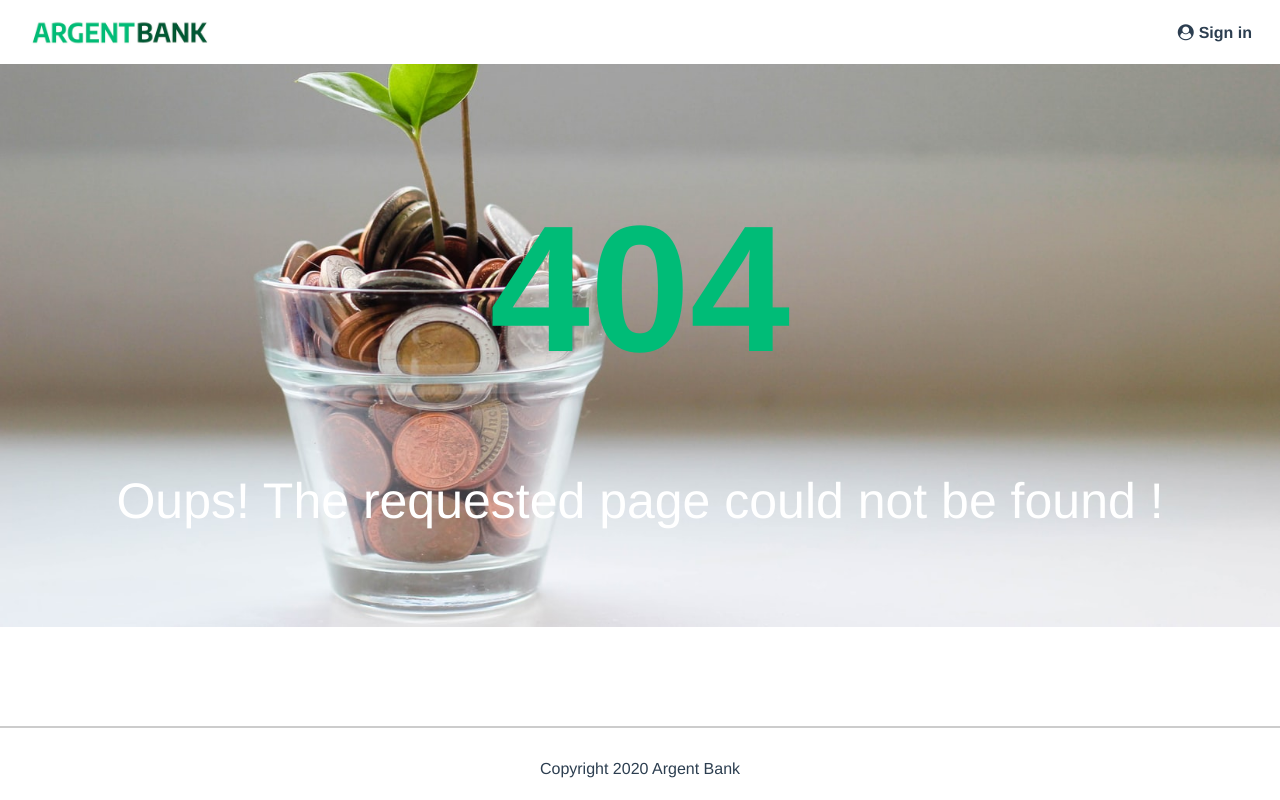
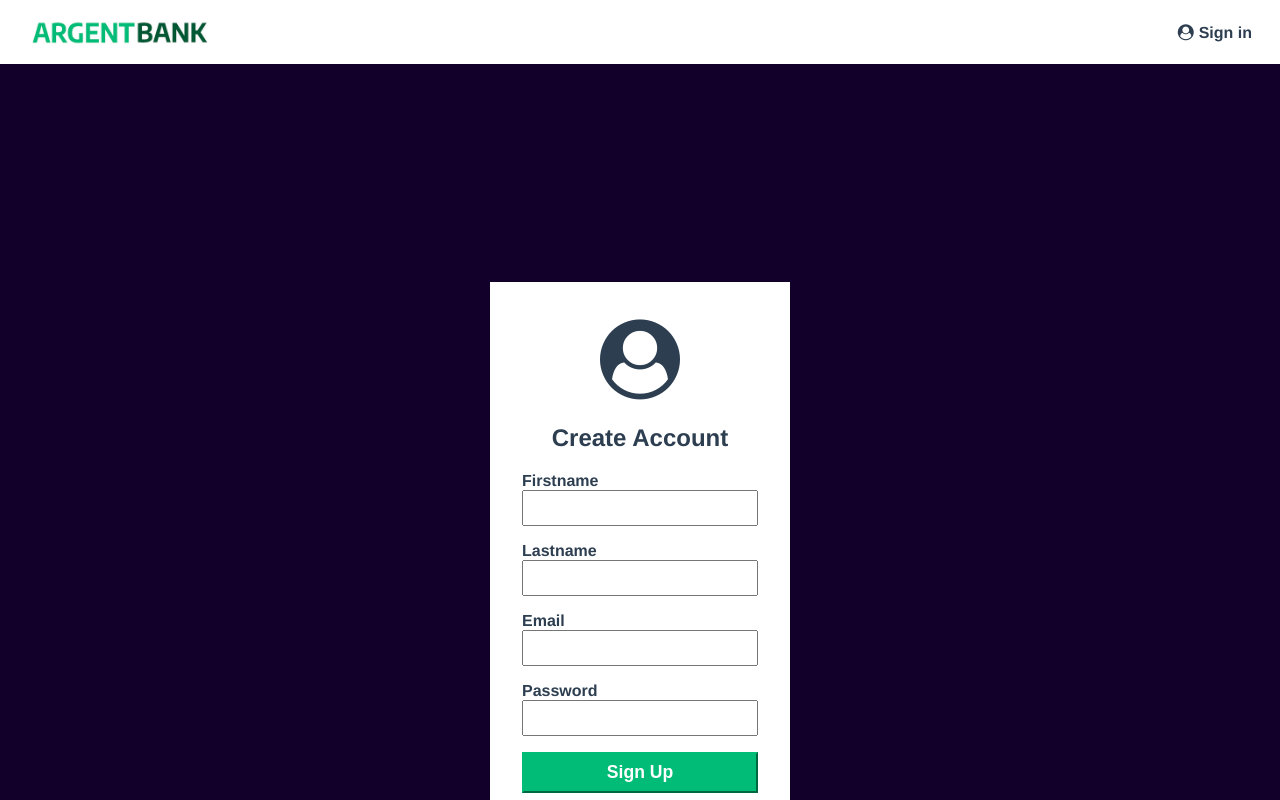
Before and after one commit to modough/argentbank, a React (Vite) app in the folder client/: page /signup in a window 1280 px wide. Before the commit this address had no page. Shown: the top 800 px of the page. Built offline with nearby package versions, Linux system fonts and the light colour scheme.

Commit message:
creating signup page

```diff
--- a/client/src/App.jsx
+++ b/client/src/App.jsx
@@ -5,6 +5,7 @@ import ErrorPage from './pages/error/ErrorPage'
 import UserPage from './pages/UserPage'
 import Footer from './components/Footer'
 import Header from './components/Header'
+import CreateAccountPage from './pages/CreateAccountPage'
 
 
 function App() {
@@ -14,6 +15,7 @@ function App() {
             <main className='container content'>
                 <Routes>
                     <Route path='/' element={<LandingPage />} />
+                    <Route path='/signup' element={<CreateAccountPage />} />
                     <Route path='/login' element={<SignInPage />} />
                     <Route path='/profile' element={<UserPage />} />
                     <Route path='*' element={<ErrorPage />} />
--- a/client/src/css/main.css
+++ b/client/src/css/main.css
@@ -7,6 +7,7 @@ html {
 }
 * {
   list-style-type: none;
+  text-decoration: none;
 }
 body {
   margin: 0;
@@ -202,7 +203,7 @@ body {
   padding: 8px;
   font-size: 1.1rem;
   font-weight: bold;
-  margin-top: 1rem;
+  margin: 1rem 0;
   border-color: #00bc77;
   background-color: #00bc77;
   color: #fff;
@@ -221,6 +222,13 @@ body {
   font-size: 5rem;
 }
 
+.signup-text {
+  color: #2c3e50;
+  font-weight: 700;
+}
+.signup-text:hover {
+  text-decoration: underline;
+}
 .input-remember {
   display: flex;
   width: 100%;
@@ -246,6 +254,7 @@ body {
   padding: 5px;
   font-size: 1.2rem;
 }
+
 .error-alert {
   color: red;
   padding: 5px;
--- a/client/src/features/authSliceReducer.jsx
+++ b/client/src/features/authSliceReducer.jsx
@@ -1,5 +1,5 @@
 import { createSlice } from "@reduxjs/toolkit";
-import { userData, updateUserData } from "./fetchData";
+import { userData, updateUserData, createAccountData } from "./fetchData";
 
 
 const initialState = {
@@ -9,6 +9,7 @@ const initialState = {
     firstName: null,
     lastName: null,
     id: null,
+    success: null,
 }
 const authSlice = createSlice({
     name: 'auth',
@@ -23,15 +24,9 @@ const authSlice = createSlice({
             state.lastName = action.payload.updateLastName
             state.token = action.payload.token
         })
-
     },
     extraReducers: (builder) => {
         builder
-            .addCase(userData.pending, (state) => {
-                state.loading = true;
-                state.token = null;
-                state.error = null
-            })
             .addCase(userData.fulfilled, (state, action) => {
                 console.log(action)
                 state.loading = false
@@ -50,7 +45,23 @@ const authSlice = createSlice({
                     state.error = action.error.message
                 }
             })
-
+            .addCase(createAccountData.fulfilled, (state, action) => {
+                state.error = null
+                state.firstName = action.payload.body.firstName
+                state.lastName = action.payload.body.lastName
+                state.success = action.payload.message
+            })
+            .addCase(createAccountData.rejected, (state, action) => {
+                state.loading = false
+                if (action.succes.message === "User successfully created") {
+                    state.success = 'Account successfully created ! you may now log in !'
+                }
+                if (action.error.message === 'Request failed with status code 400') {
+                    state.error = 'Email already exists';
+                } else {
+                    state.error = action.error.message
+                }
+            })
     }
 })
 export const { logout, updateUser } = authSlice.actions
--- a/client/src/features/fetchData.jsx
+++ b/client/src/features/fetchData.jsx
@@ -19,7 +19,6 @@ export const updateUserData = createAsyncThunk('updateUserData', async (updateIn
     });
     let config = {
         method: 'put',
-        maxBodyLength: Infinity,
         url: 'http://localhost:3001/api/v1/user/profile',
         headers: {
             'Content-Type': 'application/json',
@@ -35,3 +34,34 @@ export const updateUserData = createAsyncThunk('updateUserData', async (updateIn
             console.log(error);
         });
 })
+
+export const createAccountData = createAsyncThunk('createAccount', async (createInfos) => {
+    const { token, firstName, lastName, email, password } = createInfos
+
+    let data = JSON.stringify({
+        "firstName": firstName,
+        "lastName": lastName,
+        "email": email,
+        "password": password
+    });
+
+    let config = {
+        method: 'post',
+        maxBodyLength: Infinity,
+        url: 'http://localhost:3001/api/v1/user/signup',
+        headers: {
+            'Content-Type': 'application/json',
+            'Authorization': `Bearer ${token}`
+        },
+        data: data
+    };
+
+    axios.request(config)
+        .then((response) => {
+            console.log(JSON.stringify(response.data));
+        })
+        .catch((error) => {
+            console.log(error);
+        });
+
+})
--- /dev/null
+++ b/client/src/pages/CreateAccountPage.jsx
@@ -0,0 +1,81 @@
+import { useState } from "react"
+import Input from "../components/input"
+import { useDispatch, useSelector } from "react-redux"
+import { createAccountData } from "../features/fetchData"
+import { useNavigate } from "react-router-dom"
+
+function CreateAccountPage() {
+    const { success, error, loading } = useSelector((state) => state.userReducer)
+    const [firstName, setFirstName] = useState('')
+    const [lastName, setLastName] = useState('')
+    const [email, setEmail] = useState('')
+    const [password, setPassword] = useState('')
+    const dispatch = useDispatch()
+    const navigate = useNavigate()
+    const handleSignup = async (e) => {
+        e.preventDefault()
+        let createInfos = {
+            firstName,
+            lastName,
+            email,
+            password
+        }
+        await dispatch(createAccountData(createInfos)).then((action) => {
+            console.log(action)
+            if (action.payload) {
+                setFirstName('');
+                setLastName('');
+                setEmail('');
+                setPassword('');
+                navigate('/login')
+            }
+        })
+    }
+
+
+    return (
+        <main className="main bg-dark">
+            <section className="sign-in-content">
+                <i className="fa fa-user-circle sign-in-icon"></i>
+                <h1>Create Account</h1>
+                <form >
+                    <Input
+                        className="input-wrapper"
+                        title="Firstname"
+                        value={firstName}
+                        id="firstname"
+                        action={(e) => setFirstName(e.target.value)}
+                    />
+                    <Input
+                        className="input-wrapper"
+                        title="Lastname"
+                        value={lastName}
+                        id="lastname"
+                        action={(e) => setLastName(e.target.value)}
+                    />
+                    <Input
+                        className="input-wrapper"
+                        title="Email"
+                        value={email}
+                        id="email"
+                        action={(e) => setEmail(e.target.value)}
+                    />
+                    <Input
+                        className="input-wrapper"
+                        title="Password"
+                        value={password}
+                        id="password"
+                        action={(e) => setPassword(e.target.value)}
+                    />
+                    <button className="sign-in-button" onClick={handleSignup}>
+                        {loading ? 'Loading...' : 'Sign Up'}
+                    </button>
+                    <div className="error-alert" role='alert'>{error ? error : success}</div>
+
+                </form>
+            </section>
+        </main>
+    )
+}
+
+export default CreateAccountPage
--- a/client/src/pages/SignInPage.jsx
+++ b/client/src/pages/SignInPage.jsx
@@ -1,5 +1,5 @@
 import { useState } from "react"
-import { useNavigate } from "react-router-dom"
+import { Link, useNavigate } from "react-router-dom"
 import { useDispatch, useSelector } from "react-redux"
 import { userData } from "../features/fetchData"
 import Input from "../components/input"
@@ -55,6 +55,9 @@ function SignInPage() {
                         {loading ? 'Loading...' : 'Sign In'}
                     </button>
                     <div className="error-alert" role='alert'>{error ? error : ''}</div>
+                    <Link to='/signup'>
+                        <p className="signup-text">Create Account</p>
+                    </Link>
                 </form>
             </section>
         </main>
--- a/client/src/pages/UserPage.jsx
+++ b/client/src/pages/UserPage.jsx
@@ -3,7 +3,7 @@ import { useDispatch, useSelector } from 'react-redux'
 import { userPageData } from "../utils/mockData";
 import { LayoutAdmin } from "../components/LayoutAdmin";
 import Input from "../components/input";
-import { useState } from "react";
+import { Fragment, useState } from "react";
 import { updateUser } from "../features/authSliceReducer";
 import { updateUserData } from "../features/fetchData";
 
@@ -43,11 +43,6 @@ function UserPage() {
             return userDetails
         })
     }
-
-    const { checking } = userDetails
-    const { creditCard } = userDetails
-    const { savings } = userDetails
-
     return (
         <LayoutAdmin>
             <main className="main bg-dark">
@@ -69,21 +64,42 @@ function UserPage() {
                     }
                 </div>
                 <h2 className="sr-only">Accounts</h2>
+                {userDetails ?
+                    <Fragment>
                         <Account
-                    title={checking.title}
-                    amount={checking.amount}
-                    description={checking.description}
+                            title={userDetails.checking.title}
+                            amount={userDetails.checking.amount}
+                            description={userDetails.checking.description}
                         />
                         <Account
-                    title={savings.title}
-                    amount={savings.amount}
-                    description={savings.description}
+                            title={userDetails.savings.title}
+                            amount={userDetails.savings.amount}
+                            description={userDetails.savings.description}
                         />
                         <Account
-                    title={creditCard.title}
-                    amount={creditCard.amount}
-                    description={creditCard.description}
+                            title={userDetails.creditCard.title}
+                            amount={userDetails.creditCard.amount}
+                            description={userDetails.creditCard.description}
                         />
+                    </Fragment> :
+                    <Fragment>
+                        <Account
+                            title='Checking (x8349)'
+                            amount='$3,082.79'
+                            description="Available Balance"
+                        />
+                        <Account
+                            title='Argent Bank Savings (x6712)'
+                            amount='$10,929.42'
+                            description="Available Balance"
+                        />
+                        <Account
+                            title='Argent Bank Credit Card (x8349)'
+                            amount='$7,910'
+                            description="Current Balance"
+                        />
+                    </Fragment>
+                }
             </main>
         </LayoutAdmin>
     )
```
Lines whose indentation alone changed are shown as unchanged.
